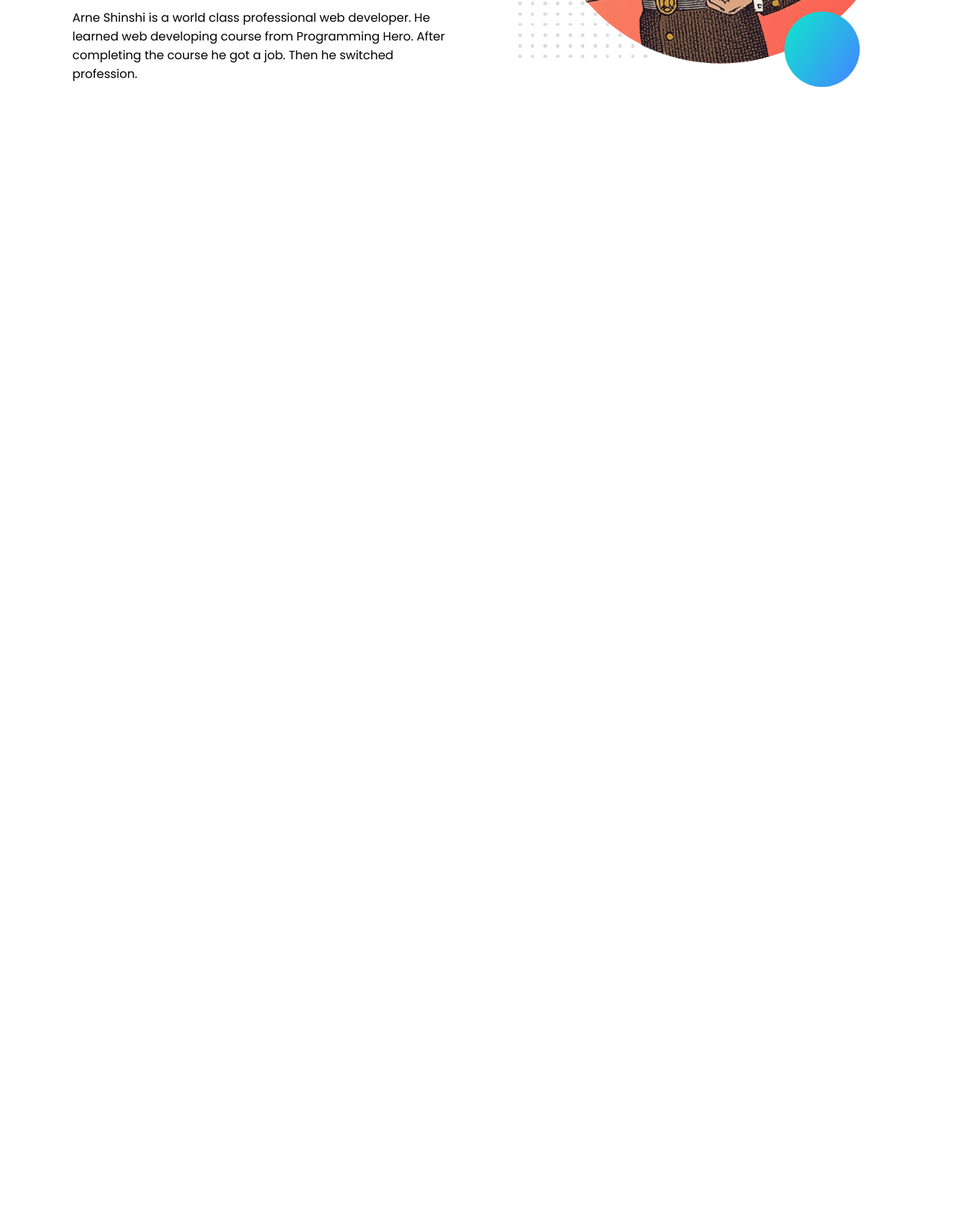
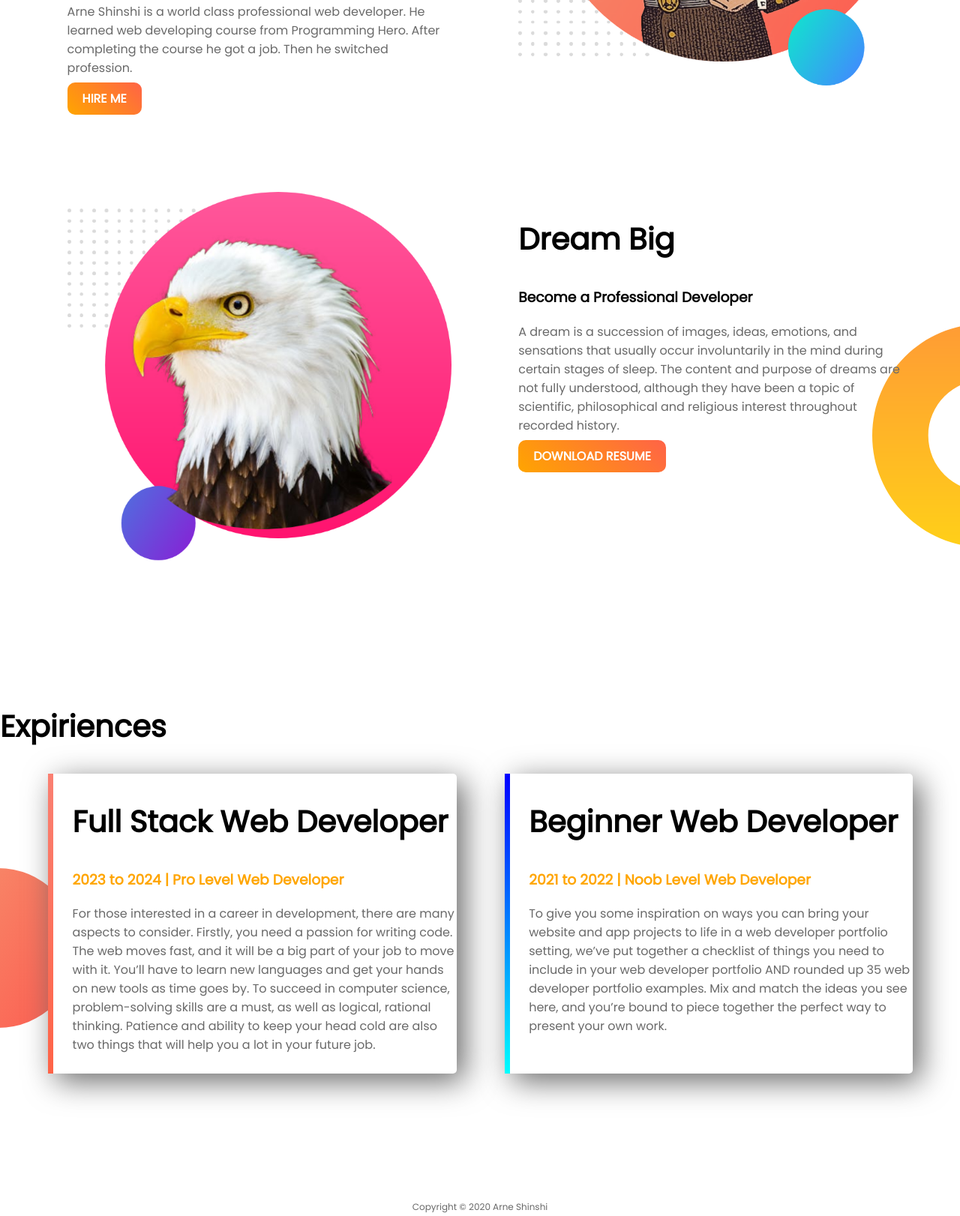
Before and after one commit to arneshinshi/Web-Portfolio, a plain HTML site: page index.html in a window 1280 px wide. Shown: the part 394-2016 px from the top of the page at 75% size. Before the commit the page ends 800 px from the top, so only its background shows below. Drawn offline with Linux system fonts and the light colour scheme.

Commit message:
Website Done

```diff
--- a/index.html
+++ b/index.html
@@ -8,16 +8,44 @@
     <link rel="stylesheet" href="style.css">
 </head>
 <body>
-    <section>
+    <section class="top-banner">
         <div class="half-width">
             <h1>Welcome To</h1>
-            <h1><span class="name-highlight">Arne Shinshi'</span>s Website</h1>
+            <h1><span class="orange-highlight">Arne Shinshi'</span>s Website</h1>
             <h3>World Class Web Developer</h3>
             <p>Arne Shinshi is a world class professional web developer. He learned web developing course from Programming Hero. After completing the course he got a job. Then he switched profession.</p>
+            <a href="https://www.linkedin.com/" target="_blank" class="link-button">HIRE ME</a>
         </div>
         <div class="half-width">
             <img src="images/profile1.png" alt="My Profile Pic">
         </div>
     </section>
+    <section class="dream-area">
+        <div class="half-width">
+            <img src="images/profile2.png" alt="My Profile Pic 2">
+        </div>
+        <div class="half-width">
+            <h2>Dream Big</h2>
+            <h3>Become a Professional Developer</h3>
+            <p>A dream is a succession of images, ideas, emotions, and sensations that usually occur involuntarily in the mind during certain stages of sleep. The content and purpose of dreams are not fully understood, although they have been a topic of scientific, philosophical and religious interest throughout recorded history.</p>
+            <a href="https://www.linkedin.com/" target="_blank" class="link-button">DOWNLOAD RESUME</a>
+        </div>
+    </section>
+    <section class="expirience-area">
+        <h2>Expiriences</h2>
+        <div id="fullstack" class="half-width single-expirience">
+            <h2>Full Stack Web Developer</h2>
+            <h3 class="orange-highlight">2023 to 2024 | Pro Level Web Developer</h3>
+            <p>For those interested in a career in development, there are many aspects to consider. Firstly, you need a passion for writing code. The web moves fast, and it will be a big part of your job to move with it. You’ll have to learn new languages and get your hands on new tools as time goes by. To succeed in computer science, problem-solving skills are a must, as well as logical, rational thinking. Patience and ability to keep your head cold are also two things that will help you a lot in your future job.</p>
+        </div>
+        <div id="beginner" class="half-width single-expirience">
+            <h2>Beginner Web Developer</h2>
+            <h3 class="orange-highlight">2021 to 2022 | Noob Level Web Developer</h3>
+            <p>To give you some inspiration on ways you can bring your website and app projects to life in a web developer portfolio setting, we’ve put together a checklist of things you need to include in your web developer portfolio AND rounded up 35 web developer portfolio examples. Mix and match the ideas you see here, and you’re bound to piece together the perfect way to present your own work.</p>
+        </div>
+    </section>
+    <footer>
+        <p>Copyright © 2020 Arne Shinshi</p>
+    </footer>
 </body>
 </html>
--- a/style.css
+++ b/style.css
@@ -1,10 +1,17 @@
 body{
     font-family: 'Poppins', sans-serif;
+    margin: 0;
 }
 h1{
     font-size: 50px;
 }
-.name-highlight{
+h2{
+    font-size: 40px;
+}
+p{
+    color: dimgray;
+}
+.orange-highlight{
     color: orange;
 }
 .half-width{
@@ -16,3 +23,49 @@ h1{
 .half-width img{
     width: 100%;
 }
+.top-banner{
+    background-image: url(images/top-banner.png);
+    background-repeat: no-repeat;
+}
+.dream-area{
+    background-image: url(images/dream-bg.png);
+    background-repeat: no-repeat;
+    background-position: right;
+}
+.expirience-area{
+    background-image: url(images/exp-bg.png);
+    background-repeat: no-repeat;
+    background-position: left;
+}
+#fullstack{
+    border-left: 7px solid;
+    border-image: linear-gradient(180deg, salmon, tomato);
+    border-image-slice: 1;
+}
+#beginner{
+    border-left: 7px solid;
+    border-image: linear-gradient(180deg, blue, cyan);
+    border-image-slice: 1;
+}
+section{
+    height: 500px;
+    padding-bottom: 150px;
+}
+.link-button{
+    text-decoration: none;
+    background-image: linear-gradient(45deg, orange, tomato);
+    padding: 10px 20px;
+    border-radius: 10px;
+    color: white;
+    font-weight: bold;
+}
+.single-expirience{
+    box-shadow: 10px 10px 40px dimgray;
+    border-radius: 5px;
+    height: 80%;
+    background-color: white;
+}
+footer p{
+    text-align: center;
+    font-size: 12px;
+}
```
Also changed, not shown: images/profile2.png (added).
